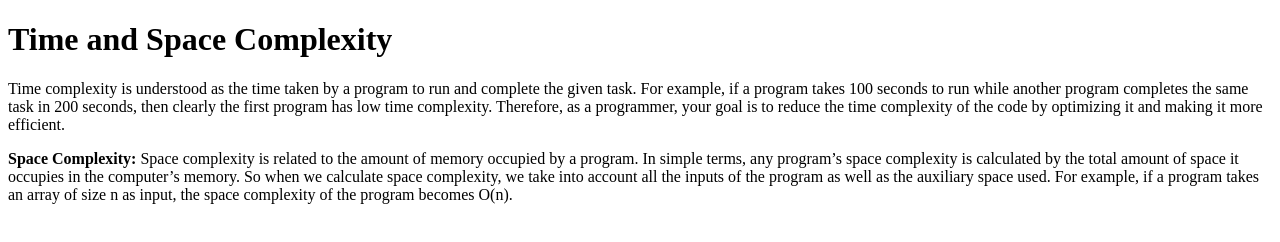
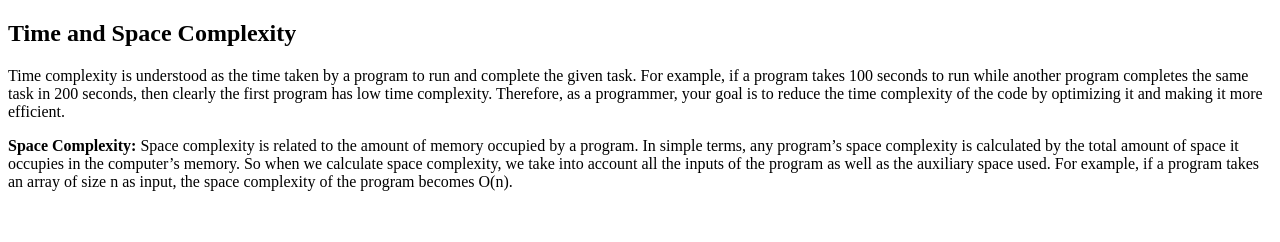
Before and after one commit to acciojob/time-and-space-complexity-Greenydon198, a website: page main.html in a window 1280 px wide. Drawn offline with Linux system fonts and the light colour scheme.

Commit message:
created a submission

```diff
--- a/main.html
+++ b/main.html
@@ -10,7 +10,7 @@
 	<!-- the entire body must be written by student -->
     <script type="text/javascript" src="./script.js">
 </script>
-	<h1>Time and Space Complexity</h1>
+	<h2>Time and Space Complexity</h2>
 	<p>Time complexity is understood as the time taken by a program to run and complete the given task. For example, if a program takes 100 seconds to run while another program completes the same task in 200 seconds, then clearly the first program has low time complexity. Therefore, as a programmer, your goal is to reduce the time complexity of the code by optimizing it and making it more efficient.</p>
 <!-- <br> -->
 	<p><b>Space Complexity:</b> Space complexity is related to the amount of memory occupied by a program. In simple terms, any program’s space complexity is calculated by the total amount of space it occupies in the computer’s memory. So when we calculate space complexity, we take into account all the inputs of the program as well as the auxiliary space used. For example, if a program takes an array of size n as input, the space complexity of the program becomes O(n).</p>
```
